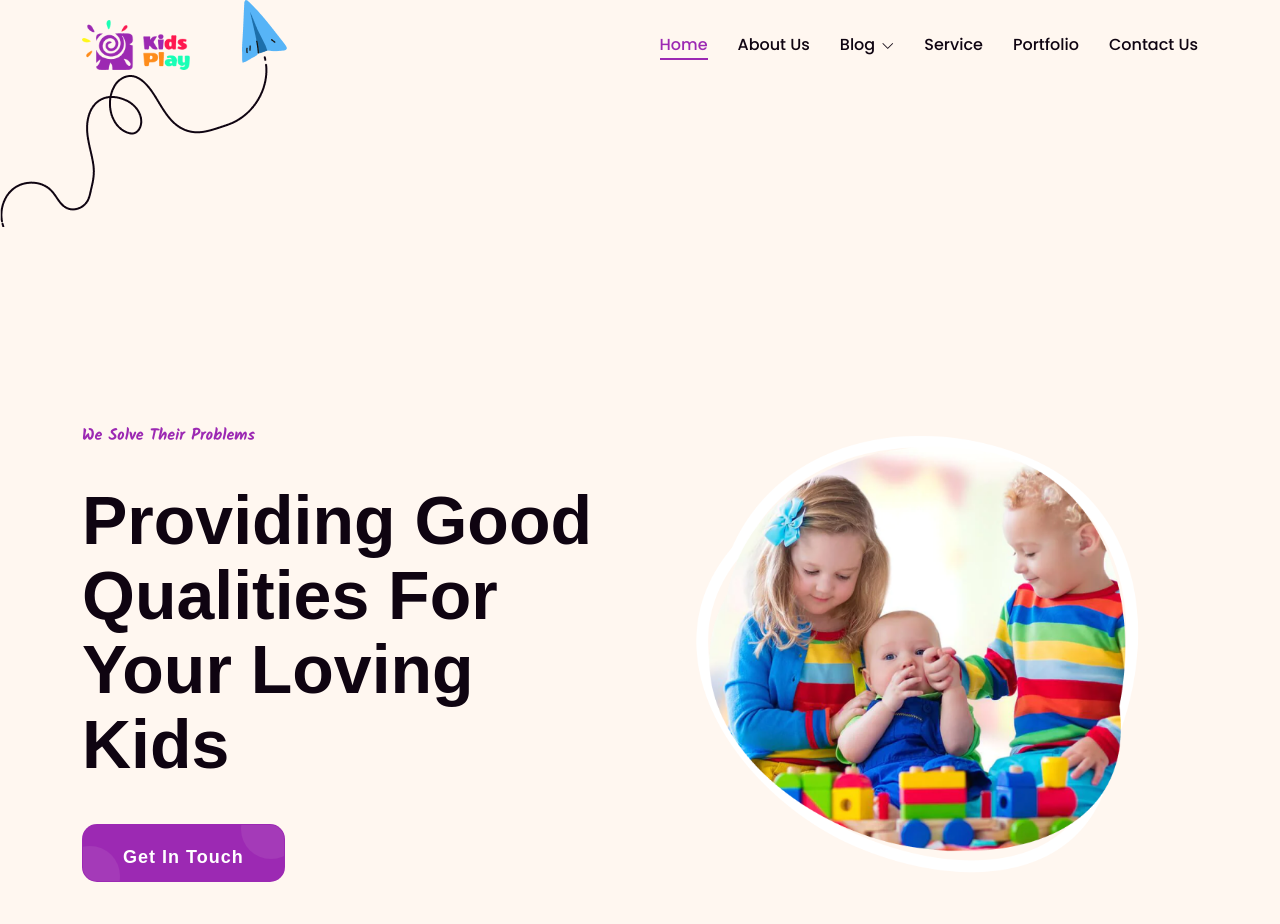
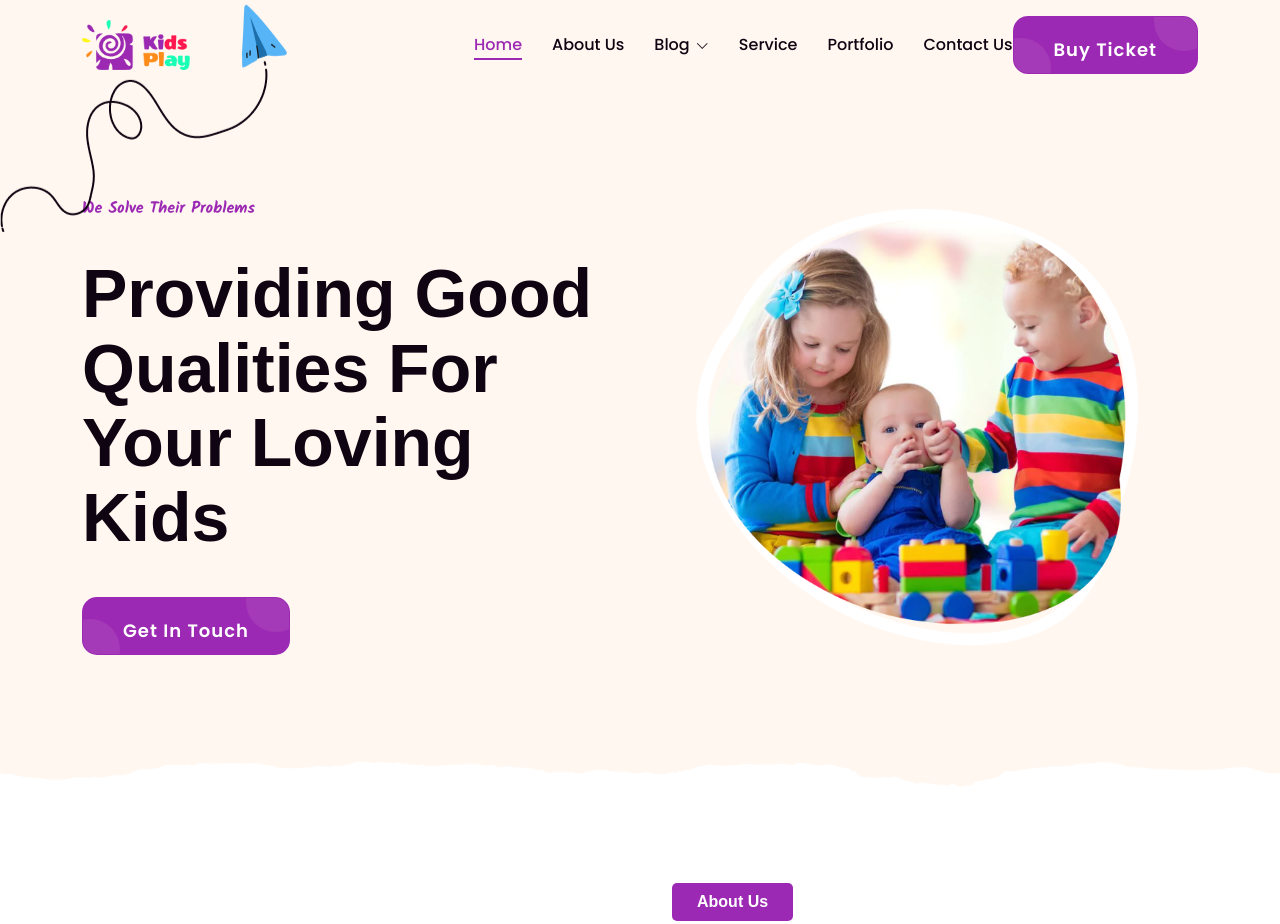
Before and after one commit to rubayatrifat/Kids, a website: page src/index.html in a window 1280 px wide. Shown: the top 924 px of the page. Drawn offline with Linux system fonts and the light colour scheme; a web font is replaced by a local one.

Commit message:
Working...

```diff
--- a/src/assets/sass/components/_button.scss
+++ b/src/assets/sass/components/_button.scss
@@ -40,7 +40,7 @@ button {
       text-transform: capitalize;
       font-weight: 700;
       transition: 0.5s;
-      font-family: var(--heading-font);
+      font-family: var(--body-font);
       letter-spacing: 1px;
       font-size: 18px;
         &::before {
--- a/src/assets/sass/pages/home/_banner.scss
+++ b/src/assets/sass/pages/home/_banner.scss
@@ -17,3 +17,12 @@
 .kis-img {
     margin: 150px 0 75px 0;
 }
+
+.shapes {
+    img{
+        position: absolute;
+    }
+    .arrow-1 {
+        top: 20px;
+    }
+}
--- a/src/index.html
+++ b/src/index.html
@@ -103,6 +103,11 @@
                             <a class="nav-link" href="contact.html">Contact Us</a>
                         </li>
                     </ul>
+                    <a href="contact.html" class="btn btn--base">
+                        <div class="btn-shape btn-shape-1"></div>
+                        Buy Ticket
+                        <div class="btn-shape btn-shape-2"></div>
+                    </a>
                 </div>
             </nav>
         </div>
@@ -141,9 +146,9 @@
 
 <!--========================== Banner Section Start ==========================-->
 
-  <section class="banner-section bg-img" style="background-image: url(assets/images/banner/banner-bg.png);">
+  <section class="banner-section bg-img" style="background-image: url(assets/images/banner/banner-bg.png); position: relative;">
     <div class="shapes">
-        <img src="assets/images/shape/arrow.png" class="">
+        <img src="assets/images/shape/arrow.png" class="animate-y-axis arrow-1">
     </div>
     <div class="container">
         <div class="row align-items-center">
```
Also changed, not shown: src/html/partials/_banner.html (+2 -2 lines), src/html/partials/_header.html (+5 -0 lines), src/assets/css/main.css, 1 other file.
